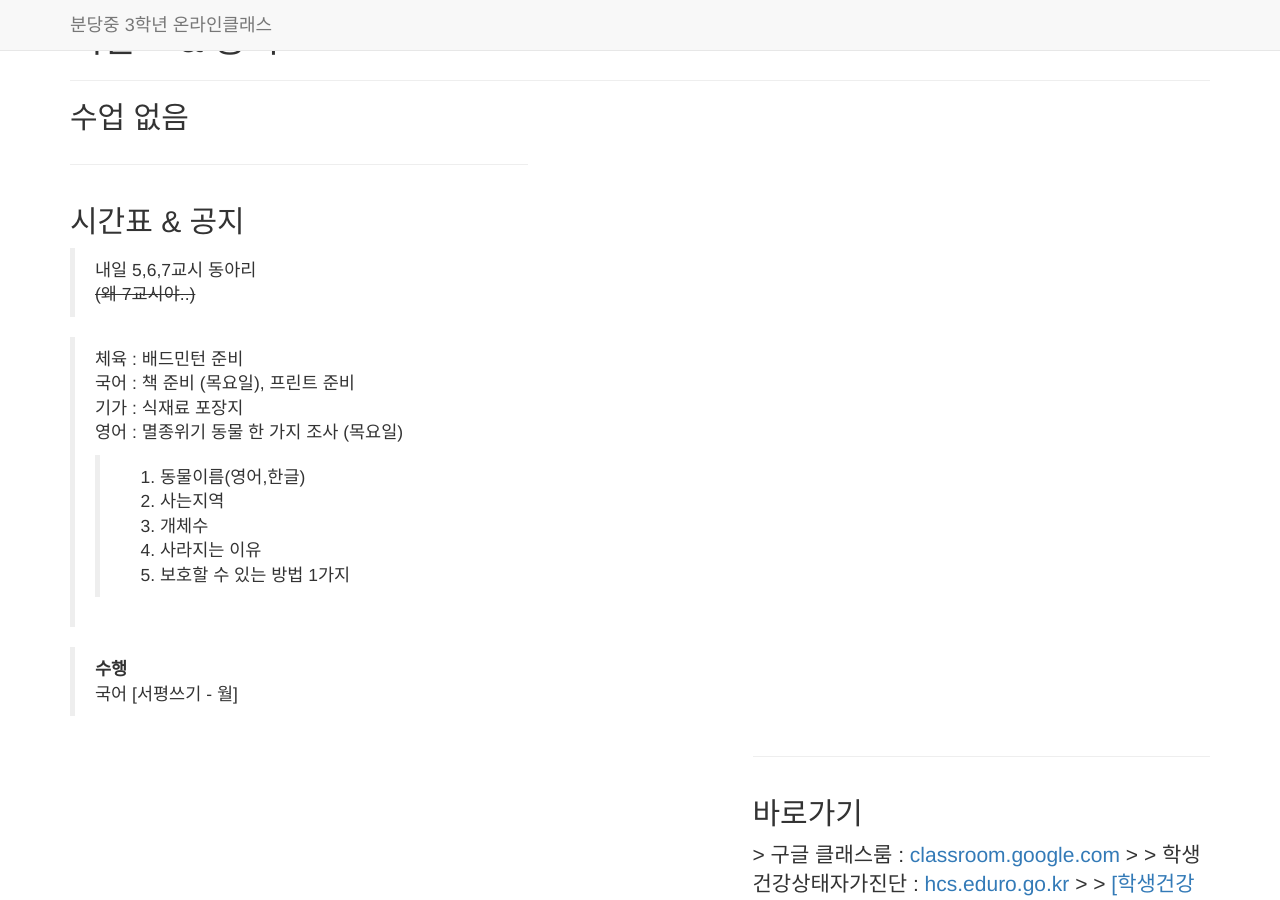
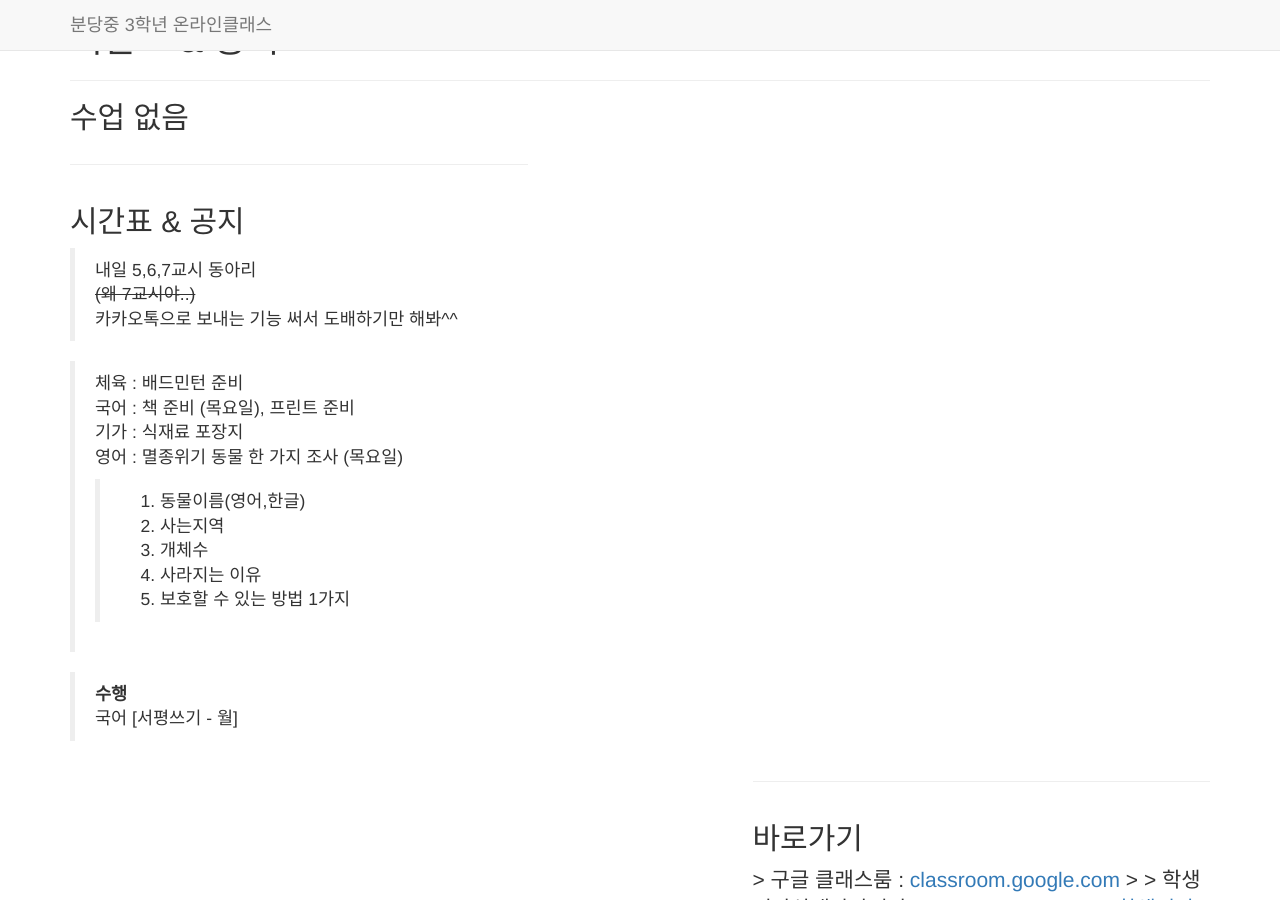
Before and after one commit to bundang-ms-2021/oncl, a Jekyll site: the page built from _posts/2014-09-21-services-1.markdown, in a window 1280 px wide and 900 px high. Built offline with Jekyll 4.4.1, drawn with Linux system fonts in a browser that asks for light colours; nearby versions of some CDN libraries; library files that are not in the unit come from our copies.

Commit message:
Update 2014-09-21-services-1.markdown

```diff
--- a/_posts/2014-09-21-services-1.markdown
+++ b/_posts/2014-09-21-services-1.markdown
@@ -9,6 +9,7 @@ description: |
 
   > 내일 5,6,7교시 동아리
   > ~~(왜 7교시야..)~~
+  > 카카오톡으로 보내는 기능 써서 도배하기만 해봐^^
 
   > 체육 : 배드민턴 준비
   > 국어 : 책 준비 (목요일), 프린트 준비
```
